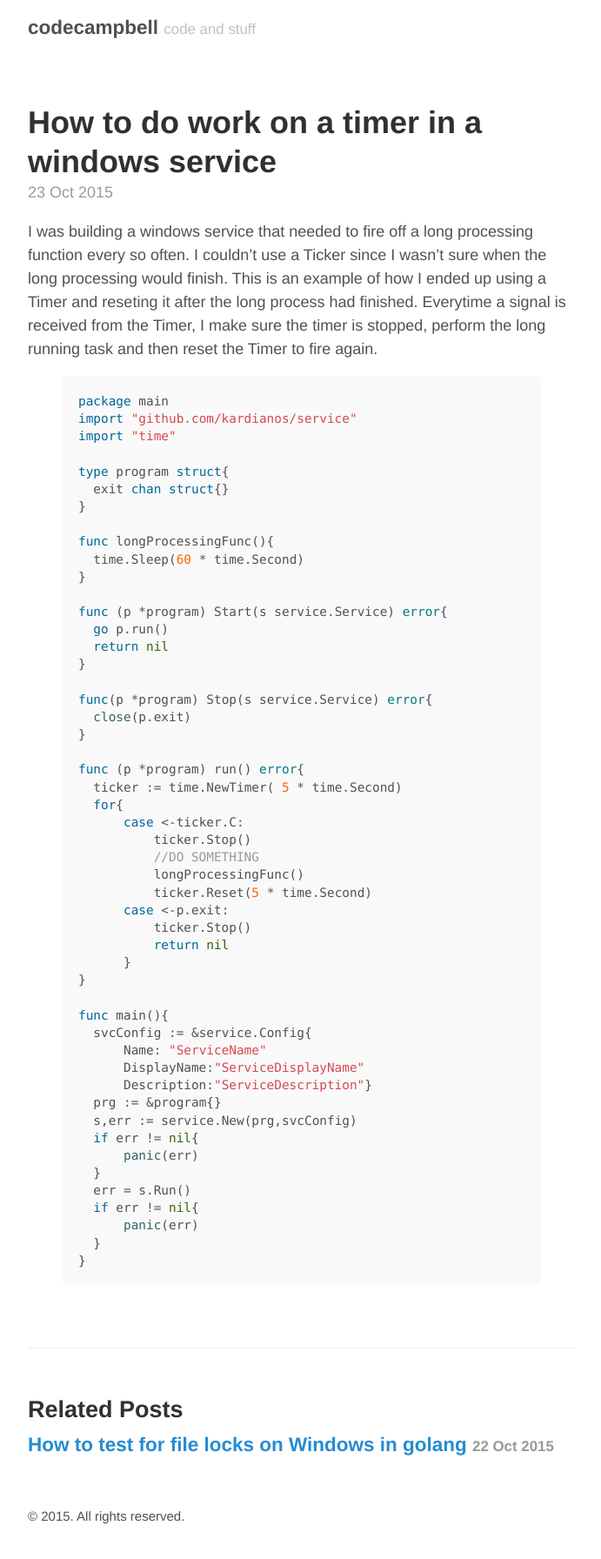
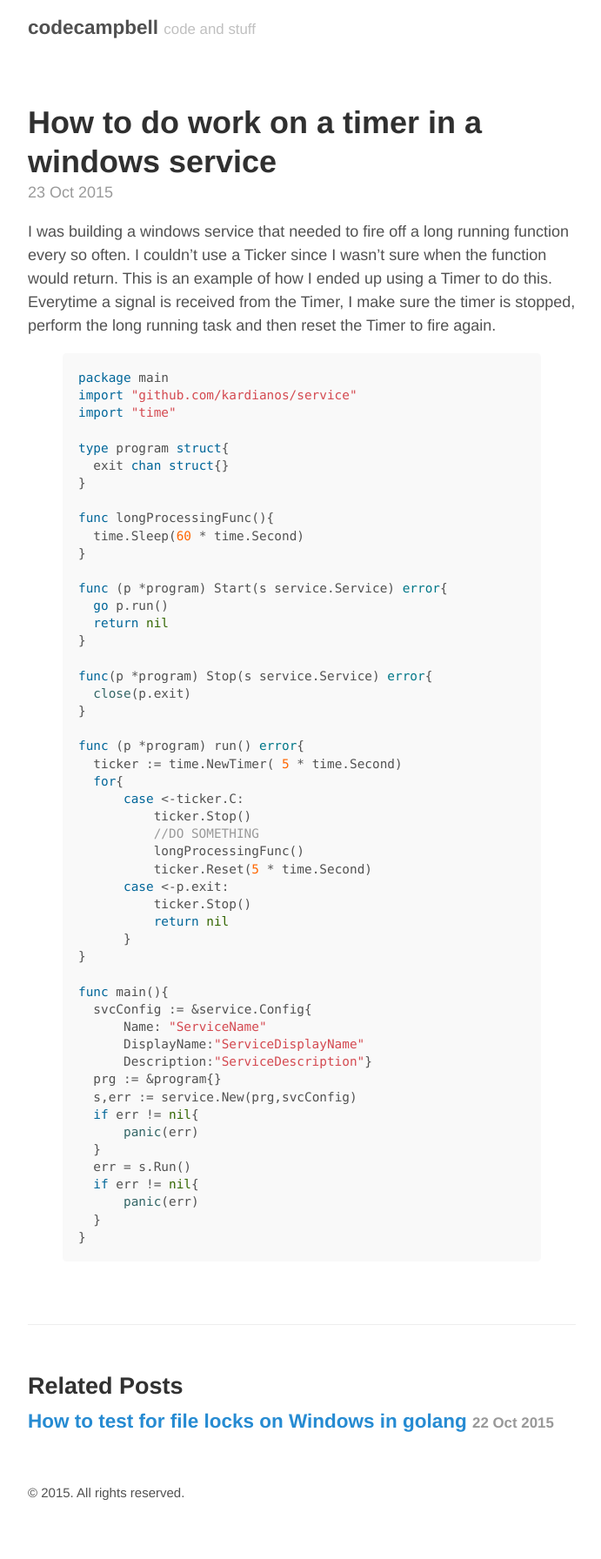
Before and after one commit to blaircamp/blaircamp.github.io, a Jekyll site: the page built from _posts/2015-10-23-how-to-do-work-on-a-timer.markdown, in a window 1280 px wide. Shown: the whole page at 87% size, without its empty margins (293-984 px from the left). Built offline with Jekyll 4.4.1, drawn with Linux system fonts in a browser that asks for light colours; after the commit the page ends 1765 px from its top, so only the background shows below that.

Commit message:
Updated 2015-10-23-how-to-do-work-on-a-timer.markdown

```diff
--- a/_posts/2015-10-23-how-to-do-work-on-a-timer.markdown
+++ b/_posts/2015-10-23-how-to-do-work-on-a-timer.markdown
@@ -9,7 +9,8 @@
 ---
 
 
-I was building a windows service that needed to fire off a long processing function every so often.  I couldn't use a Ticker since I wasn't sure when the long processing would finish.  This is an example of how I ended up using a Timer and reseting it after the long process had finished. Everytime a signal is received from the Timer, I make sure the timer is stopped, perform the long running task and then reset the Timer to fire again.
+
+I was building a windows service that needed to fire off a long running function every so often.  I couldn't use a Ticker since I wasn't sure when the function would return.  This is an example of how I ended up using a Timer to do this. Everytime a signal is received from the Timer, I make sure the timer is stopped, perform the long running task and then reset the Timer to fire again.
 
 {% highlight go %}
 package main
```
